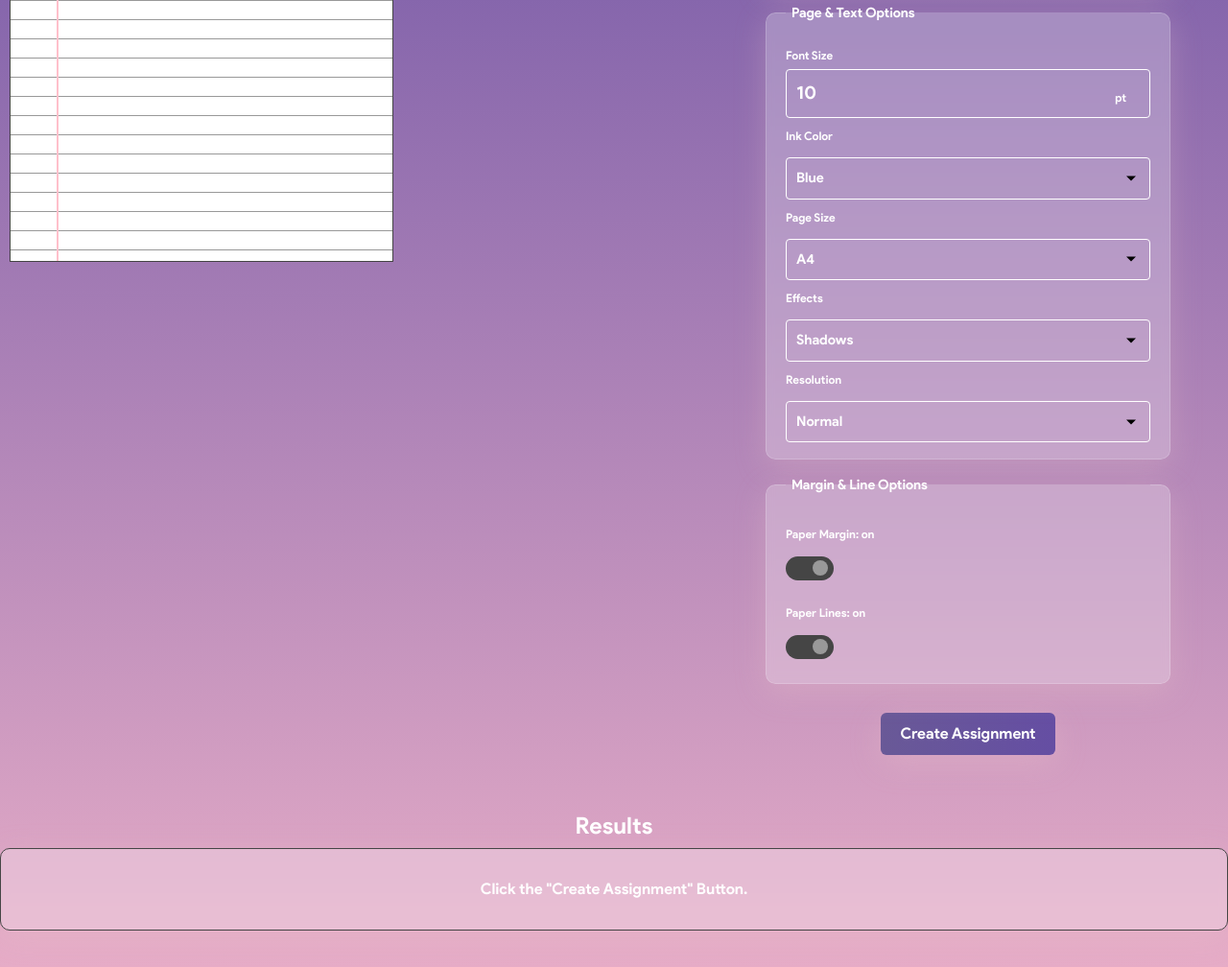
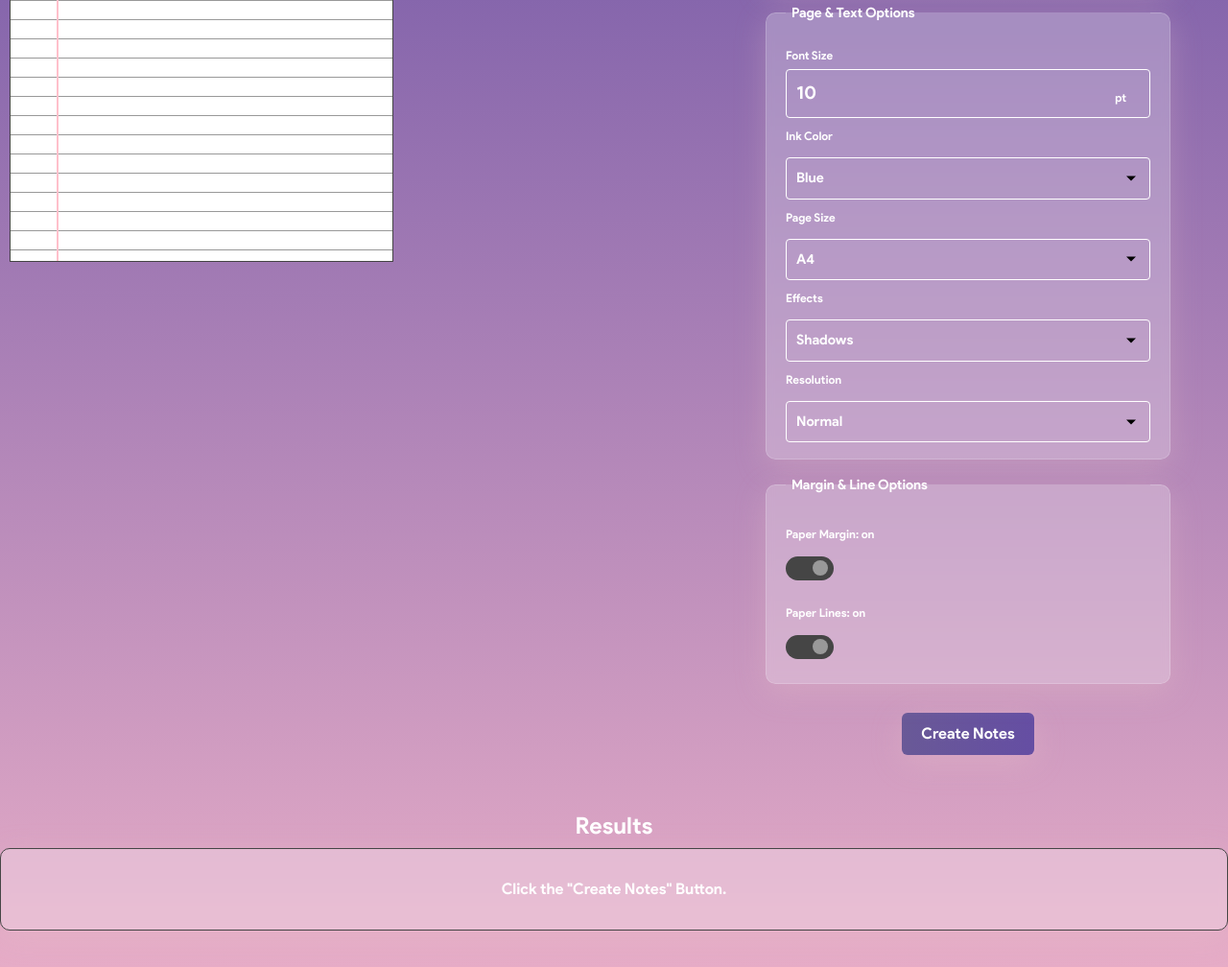
Before and after one commit to shrish-sharma-codes/tn-native-v4, a website with bundled scripts: page docs/index.html in a window 1280 px wide. Shown: the part 349-1357 px from the top of the page at 96% size. Built offline with nearby package versions, Linux system fonts and the light colour scheme; a web font is replaced by a local one.

Commit message:
Changed Button Text and Generation Text

```diff
--- a/docs/index.html
+++ b/docs/index.html
@@ -350,7 +350,7 @@
                   data-testid="generate-image-button"
                   class="button generate-image-button"
                   onclick="showHostory()">
-                Create Assignment
+                Create Notes
                 </button>
               </div>
             </div>
@@ -362,7 +362,7 @@
       <section>
         <h4 id="output-header" style="text-align: center;">Results</h4>
         <div id="output" class="output glass-ui" style="color: #fff; text-align: center; overflow-wrap: break-word;">
-          Click the "Create Assignment" Button.
+          Click the "Create Notes" Button.
         </div>
         <div style="text-align: center; padding: 30px;">
           <button class="imp-button" id="download-as-pdf-button" style="display: none;">
```
